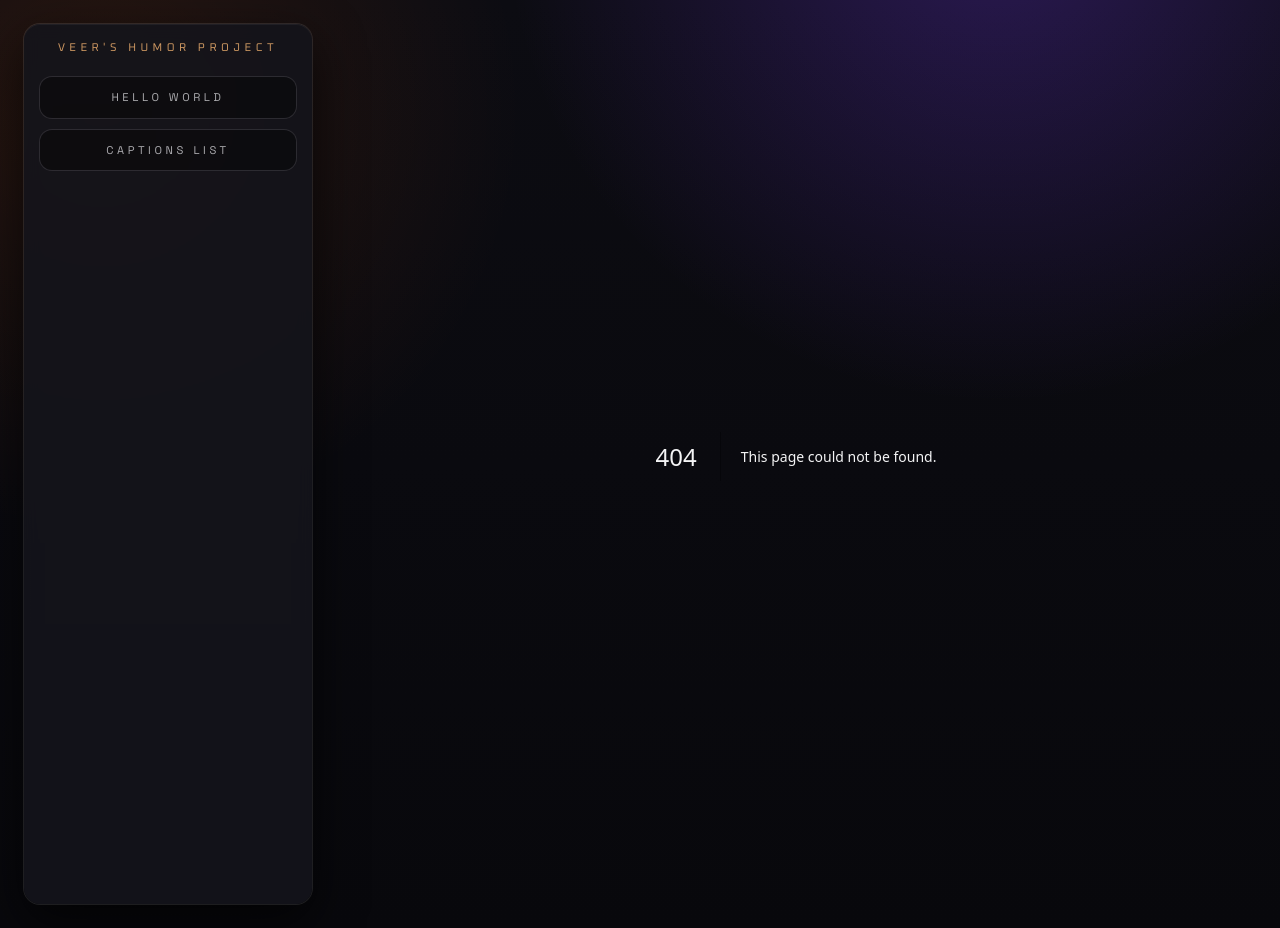
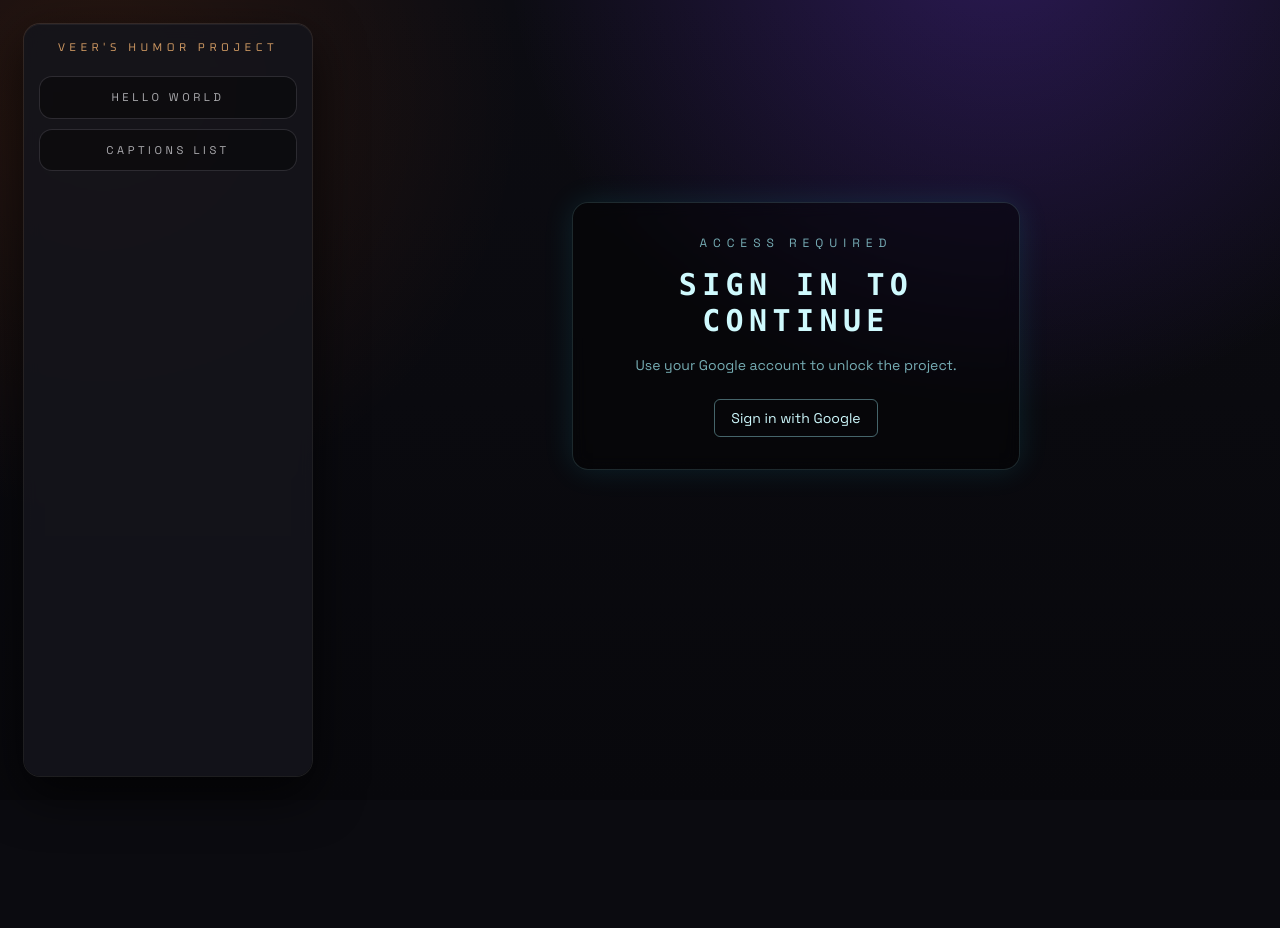
Before and after one commit to veerprasad05/crackd-sem, a Next.js app: page / in a window 1280 px wide. Before the commit this address had no page. After the commit the page ends 800 px from the top, so only its background shows below. Built offline with nearby package versions, Linux system fonts and the light colour scheme.

Commit message:
initial working version of auth

```diff
--- /dev/null
+++ b/app/auth/callback/route.ts
@@ -0,0 +1,30 @@
+import { NextResponse } from "next/server";
+import { cookies } from "next/headers";
+import { createServerClient } from "@supabase/ssr";
+
+export async function GET(request: Request) {
+  const { searchParams, origin } = new URL(request.url);
+  const code = searchParams.get("code");
+
+  if (code) {
+    const cookieStore = await cookies();
+    const url = process.env.NEXT_PUBLIC_SUPABASE_URL!;
+    const anon = process.env.NEXT_PUBLIC_SUPABASE_ANON_KEY!;
+
+    const supabase = createServerClient(url, anon, {
+      cookies: {
+        get: (name) => cookieStore.get(name)?.value,
+        set: (name, value, options) => {
+          cookieStore.set({ name, value, ...options });
+        },
+        remove: (name, options) => {
+          cookieStore.set({ name, value: "", ...options });
+        },
+      },
+    });
+
+    await supabase.auth.exchangeCodeForSession(code);
+  }
+
+  return NextResponse.redirect(new URL("/hello-world", origin));
+}
--- a/app/captions/page.tsx
+++ b/app/captions/page.tsx
@@ -5,6 +5,8 @@ import {
   type CaptionEntry,
 } from "@/components/Card";
 import { supabase } from "@/lib/supabaseClient";
+import { createSupabaseServerClient } from "@/lib/supabase/server";
+import { redirect } from "next/navigation";
 
 const TABLES = ["images", "caption_likes", "caption_saved", "shares", "captions"];
 
@@ -51,6 +53,13 @@ function buildPageItems(current: number, total: number) {
 }
 
 export default async function CaptionsPage({ searchParams }: PageProps) {
+  const supabase = await createSupabaseServerClient();
+  const { data } = await supabase.auth.getUser();
+
+  if (!data.user) {
+    redirect("/");
+  }
+
   const resolvedSearchParams = searchParams ? await searchParams : undefined;
   const results = await Promise.all(
     TABLES.map(async (table): Promise<TableResult> => {
--- a/app/hello-world/page.tsx
+++ b/app/hello-world/page.tsx
@@ -1,6 +1,15 @@
-// app/hello-world/page.tsx
 import TextType from "@/ui/TextType";
-export default function HelloWorldPage() {
+import { createSupabaseServerClient } from "@/lib/supabase/server";
+import { redirect } from "next/navigation";
+
+export default async function HelloWorldPage() {
+  const supabase = await createSupabaseServerClient();
+  const { data } = await supabase.auth.getUser();
+
+  if (!data.user) {
+    redirect("/");
+  }
+
   return (
     <h1 className="text-[2.75rem] sm:text-[3.25rem] lg:text-[3.75rem] leading-none uppercase tracking-[0.18em] text-zinc-100 [font-family:var(--font-heading)]">
       <TextType
--- /dev/null
+++ b/app/page.tsx
@@ -0,0 +1,9 @@
+import SignInModal from "@/components/SignInModal";
+
+export default function HomePage() {
+  return (
+    <div className="mx-auto flex min-h-[70vh] w-full max-w-4xl items-center justify-center">
+      <SignInModal />
+    </div>
+  );
+}
--- /dev/null
+++ b/components/AuthButtons.tsx
@@ -0,0 +1,68 @@
+"use client";
+
+import { useCallback, useState } from "react";
+import { createSupabaseBrowserClient } from "@/lib/supabase/client";
+
+type AuthButtonsProps = {
+  mode?: "sign-in" | "full";
+};
+
+export default function AuthButtons({ mode = "full" }: AuthButtonsProps) {
+  const [loading, setLoading] = useState(false);
+  const [error, setError] = useState<string | null>(null);
+
+  const handleSignIn = useCallback(async () => {
+    setError(null);
+    setLoading(true);
+    try {
+      const supabase = createSupabaseBrowserClient();
+      const { error: signInError } = await supabase.auth.signInWithOAuth({
+        provider: "google",
+        options: {
+          redirectTo: `${window.location.origin}/auth/callback`,
+        },
+      });
+
+      if (signInError) setError(signInError.message);
+    } finally {
+      setLoading(false);
+    }
+  }, []);
+
+  const handleSignOut = useCallback(async () => {
+    setError(null);
+    setLoading(true);
+    try {
+      const supabase = createSupabaseBrowserClient();
+      const { error: signOutError } = await supabase.auth.signOut();
+      if (signOutError) setError(signOutError.message);
+      window.location.reload();
+    } finally {
+      setLoading(false);
+    }
+  }, []);
+
+  return (
+    <div className="mt-6 flex flex-col items-center gap-3">
+      <div className="flex gap-3">
+        <button
+          className="rounded-md border border-cyan-200/40 px-4 py-2 text-sm text-cyan-100 hover:border-cyan-200/70 hover:text-white"
+          onClick={handleSignIn}
+          disabled={loading}
+        >
+          {loading ? "Working..." : "Sign in with Google"}
+        </button>
+        {mode === "full" ? (
+          <button
+            className="rounded-md border border-cyan-200/20 px-4 py-2 text-sm text-cyan-200/80 hover:border-cyan-200/50 hover:text-cyan-100"
+            onClick={handleSignOut}
+            disabled={loading}
+          >
+            Sign out
+          </button>
+        ) : null}
+      </div>
+      {error ? <p className="text-xs text-red-300">{error}</p> : null}
+    </div>
+  );
+}
--- /dev/null
+++ b/components/SignInModal.tsx
@@ -0,0 +1,18 @@
+import AuthButtons from "@/components/AuthButtons";
+
+export default function SignInModal() {
+  return (
+    <div className="mx-auto w-full max-w-md rounded-2xl border border-cyan-200/15 bg-black/40 p-8 text-center shadow-[0_0_30px_rgba(34,211,238,0.12)] backdrop-blur">
+      <p className="text-xs uppercase tracking-[0.5em] text-cyan-200/70">
+        Access Required
+      </p>
+      <h1 className="mt-4 font-mono text-3xl font-semibold uppercase tracking-[0.18em] text-cyan-100">
+        Sign In To Continue
+      </h1>
+      <p className="mt-4 text-sm text-cyan-200/70">
+        Use your Google account to unlock the project.
+      </p>
+      <AuthButtons mode="sign-in" />
+    </div>
+  );
+}
--- /dev/null
+++ b/lib/supabase/client.ts
@@ -0,0 +1,12 @@
+import { createBrowserClient } from "@supabase/ssr";
+
+export function createSupabaseBrowserClient() {
+  const url = process.env.NEXT_PUBLIC_SUPABASE_URL;
+  const anon = process.env.NEXT_PUBLIC_SUPABASE_ANON_KEY;
+
+  if (!url || !anon) {
+    throw new Error("Missing NEXT_PUBLIC_SUPABASE_URL or NEXT_PUBLIC_SUPABASE_ANON_KEY");
+  }
+
+  return createBrowserClient(url, anon);
+}
--- /dev/null
+++ b/lib/supabase/server.ts
@@ -0,0 +1,25 @@
+import { cookies } from "next/headers";
+import { createServerClient } from "@supabase/ssr";
+
+export async function createSupabaseServerClient() {
+  const url = process.env.NEXT_PUBLIC_SUPABASE_URL;
+  const anon = process.env.NEXT_PUBLIC_SUPABASE_ANON_KEY;
+
+  if (!url || !anon) {
+    throw new Error("Missing NEXT_PUBLIC_SUPABASE_URL or NEXT_PUBLIC_SUPABASE_ANON_KEY");
+  }
+
+  const cookieStore = await cookies();
+
+  return createServerClient(url, anon, {
+    cookies: {
+      get: (name) => cookieStore.get(name)?.value,
+      set: (name, value, options) => {
+        cookieStore.set({ name, value, ...options });
+      },
+      remove: (name, options) => {
+        cookieStore.set({ name, value: "", ...options });
+      },
+    },
+  });
+}
--- a/package.json
+++ b/package.json
@@ -7,7 +7,8 @@
     "start": "next start"
   },
   "dependencies": {
-    "@supabase/supabase-js": "^2.49.0",
+    "@supabase/ssr": "^0.8.0",
+    "@supabase/supabase-js": "^2.95.3",
     "gsap": "^3.14.2",
     "lucide-react": "^0.563.0",
     "next": "^15.1.0",
```
Also changed, not shown: 1 other file (tests, documents, lock files or other folders).
